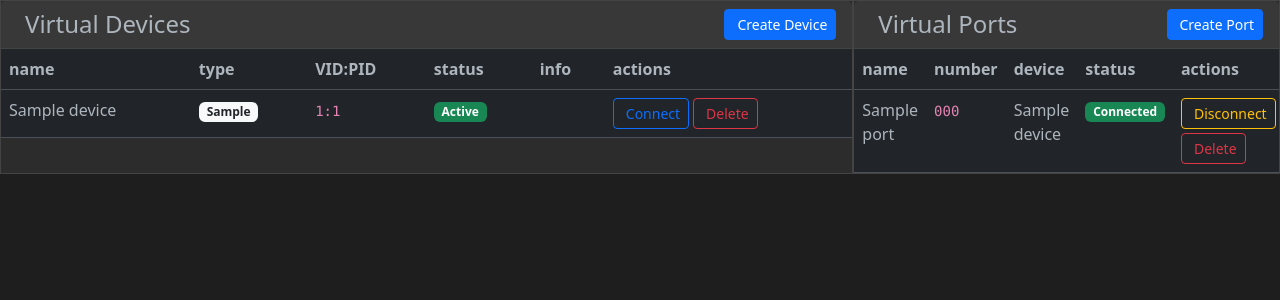
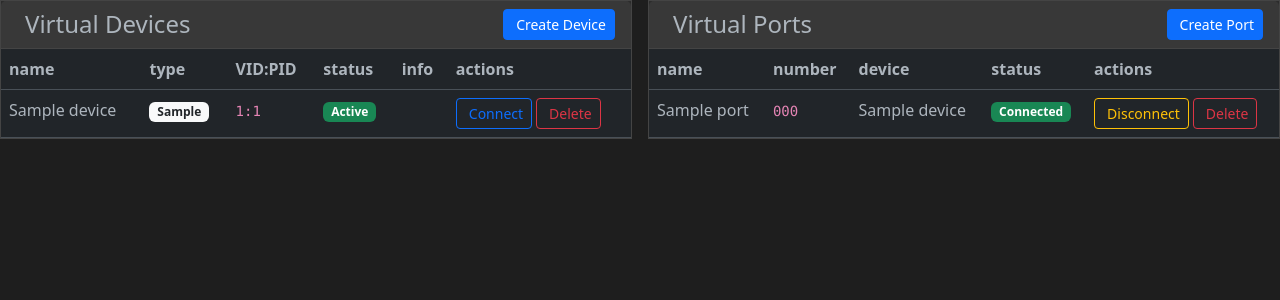
Before and after one commit to maksfaktor/usbip-web, a Flask app: template templates/virtual_devices.html in a window 1280 px wide. Shown: the top 300 px of the page. Run offline with Flask 3, Linux system fonts and the light colour scheme; tables that the repository leaves empty hold one stand-in row (values such as "Sample post"); the template is opened without the code that fills it: values that come from a table or form of the project are taken from there, most other values are stand-ins (such as "Sample title", 1, 10 or a date in 2020).

Commit message:
Adjust layout of device and port columns to better utilize screen space
Modify col-lg-* values in virtual_devices.html to improve UI responsiveness.

Replit-Commit-Author: Agent
Replit-Commit-Session-Id: 9e34b9be-03c2-4f4c-8408-ad253c365f70
Replit-Commit-Screenshot-Url: https://storage.googleapis.com/screenshot-production-us-central1/3913cd2f-3667-4efe-8dec-14b05e58754b/ee1649f8-d789-409a-a6f9-c3087f3c090d.jpg

```diff
--- a/templates/virtual_devices.html
+++ b/templates/virtual_devices.html
@@ -61,7 +61,7 @@
 {% block content %}
 <div class="row g-0 mx-0" style="max-width: 100vw; width: 100%;">
     <!-- Колонка виртуальных устройств -->
-    <div class="col-lg-8 ps-0 pe-lg-2">
+    <div class="col-lg-6 ps-0 pe-lg-2">
         <div class="card h-100">
             <div class="card-header d-flex justify-content-between align-items-center">
                 <h4 class="mb-0"><i class="fas fa-microchip me-2"></i>{{ t('virtual_devices') }}</h4>
@@ -168,7 +168,7 @@
     </div>
 
     <!-- Колонка виртуальных портов -->
-    <div class="col-lg-4 ps-lg-2 pe-0">
+    <div class="col-lg-6 ps-lg-2 pe-0">
         <div class="card h-100">
             <div class="card-header d-flex justify-content-between align-items-center">
                 <h4 class="mb-0"><i class="fas fa-plug me-2"></i>{{ t('virtual_ports') }}</h4>
```
